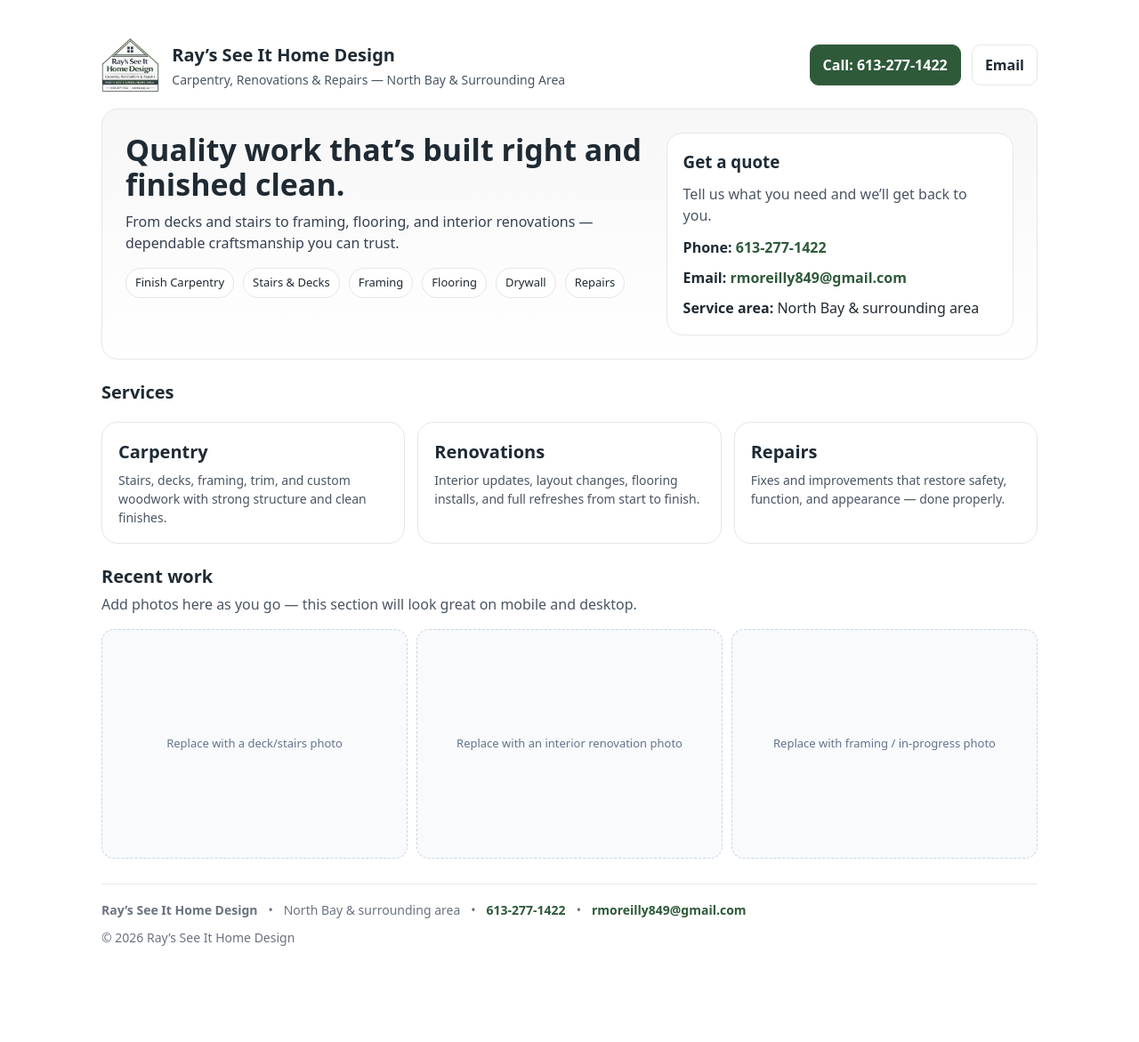
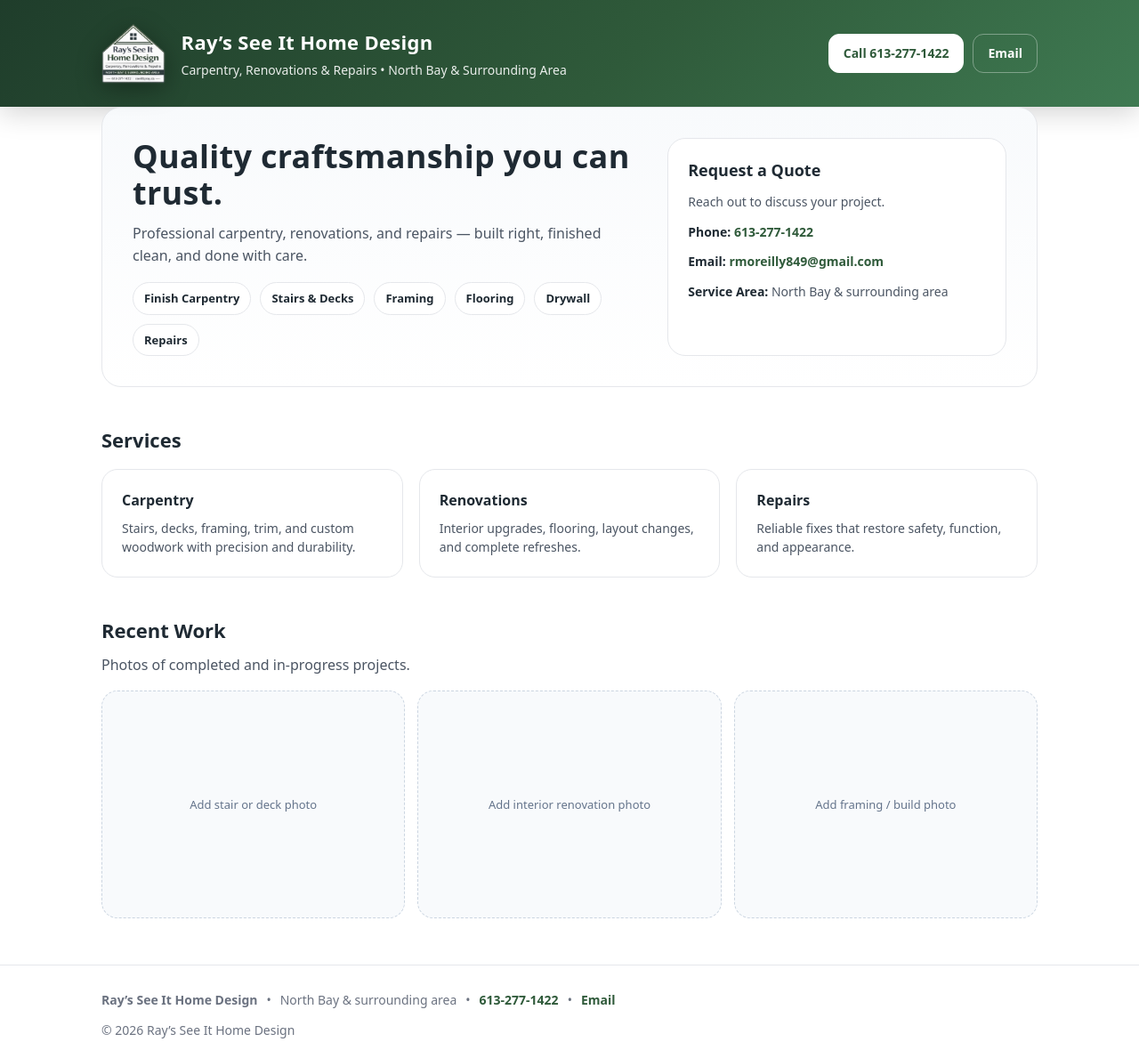
Before and after one commit to mepzz/seeitbyray, a plain HTML site: page index.html in a window 1280 px wide. Shown: the whole page at 89% size. Before the commit the page ends 1106 px from the top, so only its background shows below. Drawn offline with Linux system fonts and the light colour scheme.

Commit message:
Update index.html

```diff
--- a/index.html
+++ b/index.html
@@ -4,143 +4,304 @@
   <meta charset="utf-8" />
   <meta name="viewport" content="width=device-width,initial-scale=1" />
   <title>Ray’s See It Home Design | North Bay</title>
+
   <meta name="description" content="Carpentry, Renovations & Repairs in North Bay & surrounding area. Call 613-277-1422." />
+
   <style>
     :root{
+      --green-dark:#1f3d2b;
       --green:#2f5a3a;
-      --dark:#1f2a33;
-      --light:#f7f7f7;
-      --border:#e6e6e6;
+      --green-light:#3f7a52;
+      --text-dark:#1f2a33;
+      --text-muted:#4b5563;
+      --border:#e5e7eb;
+      --bg-light:#f8fafc;
     }
+
     *{box-sizing:border-box}
+
     body{
       margin:0;
-      font-family: system-ui, -apple-system, Segoe UI, Roboto, Arial, sans-serif;
-      color:var(--dark);
+      font-family: system-ui,-apple-system,Segoe UI,Roboto,Arial,sans-serif;
+      color:var(--text-dark);
       background:white;
-      line-height:1.5;
+      line-height:1.55;
     }
-    .wrap{max-width:1100px;margin:0 auto;padding:24px}
+
+    a{text-decoration:none}
+
+    .wrap{
+      max-width:1100px;
+      margin:0 auto;
+      padding:0 24px;
+    }
+
+    /* =====================
+       TOP PREMIUM HEADER
+    ====================== */
+    .topbar{
+      background: linear-gradient(
+        135deg,
+        var(--green-dark) 0%,
+        var(--green) 55%,
+        var(--green-light) 100%
+      );
+      box-shadow: 0 6px 30px rgba(0,0,0,0.18);
+    }
+
     header{
-      display:flex;align-items:center;justify-content:space-between;gap:18px;
-      padding:18px 0;
+      display:flex;
+      align-items:center;
+      justify-content:space-between;
+      gap:24px;
+      padding:26px 0;
     }
-    .brand{display:flex;align-items:center;gap:14px}
-    .brand img{height:62px;width:auto}
-    .brand h1{font-size:20px;margin:0}
-    .brand p{margin:2px 0 0;color:#4b5563;font-size:14px}
+
+    .brand{
+      display:flex;
+      align-items:center;
+      gap:18px;
+    }
+
+    .brand img{
+      height:68px;
+      width:auto;
+      filter: drop-shadow(0 6px 14px rgba(0,0,0,0.35));
+    }
+
+    .brand h1{
+      margin:0;
+      font-size:22px;
+      font-weight:700;
+      color:white;
+      letter-spacing:.3px;
+    }
+
+    .brand p{
+      margin:4px 0 0;
+      font-size:14px;
+      color:rgba(255,255,255,0.9);
+    }
+
+    .cta{
+      display:flex;
+      gap:10px;
+      flex-wrap:wrap;
+    }
+
     .cta a{
-      display:inline-block;
-      padding:10px 14px;
-      border-radius:10px;
-      text-decoration:none;
+      padding:10px 16px;
+      border-radius:12px;
+      font-weight:700;
+      font-size:14px;
+      border:1px solid rgba(255,255,255,0.35);
+      color:white;
+    }
+
+    .cta a.primary{
+      background:white;
+      color:var(--green);
+      border-color:white;
+    }
+
+    /* =====================
+       MAIN CONTENT
+    ====================== */
+    main{
+      padding:42px 0;
+    }
+
+    .hero{
+      background: linear-gradient(180deg, var(--bg-light), white);
       border:1px solid var(--border);
-      margin-left:8px;
-      font-weight:600;
-      color:var(--dark);
+      border-radius:22px;
+      padding:34px;
+      display:grid;
+      grid-template-columns:1.2fr 0.8fr;
+      gap:30px;
     }
-    .cta a.primary{
-      background:var(--green);
-      color:white;
-      border-color:var(--green);
+
+    .hero h2{
+      margin:0 0 12px;
+      font-size:36px;
+      line-height:1.15;
+      letter-spacing:.3px;
     }
-    .hero{
-      background:linear-gradient(180deg, var(--light), white);
-      border:1px solid var(--border);
-      border-radius:18px;
-      padding:26px;
-      display:grid;
-      grid-template-columns: 1.2fr 0.8fr;
-      gap:22px;
+
+    .hero .sub{
+      margin:0 0 18px;
+      font-size:16px;
+      color:var(--text-muted);
     }
-    .hero h2{margin:0 0 10px;font-size:34px;line-height:1.15}
-    .hero .sub{margin:0 0 16px;color:#374151;font-size:16px}
-    .badges{display:flex;flex-wrap:wrap;gap:10px;margin-top:8px}
+
+    .badges{
+      display:flex;
+      flex-wrap:wrap;
+      gap:10px;
+    }
+
     .badge{
+      padding:7px 12px;
       font-size:13px;
-      padding:6px 10px;
       border-radius:999px;
       border:1px solid var(--border);
       background:white;
+      font-weight:600;
     }
+
     .card{
       border:1px solid var(--border);
-      border-radius:18px;
-      padding:18px;
+      border-radius:20px;
+      padding:22px;
       background:white;
     }
-    .grid{
+
+    .card h3{
+      margin:0 0 10px;
+      font-size:18px;
+    }
+
+    .card p{
+      margin:0 0 12px;
+      color:var(--text-muted);
+      font-size:14px;
+    }
+
+    .card strong{
+      color:var(--text-dark);
+    }
+
+    .card a{
+      color:var(--green);
+      font-weight:800;
+    }
+
+    .section{
+      margin-top:42px;
+    }
+
+    .section h3{
+      font-size:22px;
+      margin:0 0 16px;
+    }
+
+    .services{
       display:grid;
-      grid-template-columns: repeat(3, 1fr);
-      gap:14px;
-      margin-top:18px;
+      grid-template-columns:repeat(3,1fr);
+      gap:18px;
     }
-    .grid .card h3{margin:0 0 6px}
-    .grid .card p{margin:0;color:#4b5563;font-size:14px}
-    .section{margin-top:22px}
-    .section h3{margin:0 0 10px;font-size:20px}
+
+    .service{
+      padding:22px;
+      border:1px solid var(--border);
+      border-radius:18px;
+      background:white;
+    }
+
+    .service h4{
+      margin:0 0 8px;
+      font-size:16px;
+    }
+
+    .service p{
+      margin:0;
+      font-size:14px;
+      color:var(--text-muted);
+    }
+
     .gallery{
       display:grid;
-      grid-template-columns: repeat(3, 1fr);
-      gap:10px;
+      grid-template-columns:repeat(3,1fr);
+      gap:14px;
     }
+
     .ph{
-      aspect-ratio: 4 / 3;
-      border-radius:14px;
+      aspect-ratio:4/3;
+      border-radius:18px;
       border:1px dashed #cbd5e1;
-      background: #f8fafc;
+      background:#f8fafc;
       display:flex;
       align-items:center;
       justify-content:center;
+      font-size:13px;
       color:#64748b;
-      font-size:13px;
       text-align:center;
       padding:10px;
     }
+
     footer{
-      margin-top:28px;
-      padding:18px 0;
+      margin-top:52px;
+      padding:28px 0;
       border-top:1px solid var(--border);
       color:#6b7280;
       font-size:14px;
     }
-    .contact{
-      display:flex;flex-wrap:wrap;gap:12px;align-items:center;
+
+    .footer-line{
+      display:flex;
+      flex-wrap:wrap;
+      gap:10px;
+      align-items:center;
     }
-    .contact a{color:var(--green);font-weight:700;text-decoration:none}
+
+    .footer-line a{
+      color:var(--green);
+      font-weight:700;
+    }
+
+    /* =====================
+       RESPONSIVE
+    ====================== */
     @media (max-width: 900px){
-      .hero{grid-template-columns:1fr}
-      .grid{grid-template-columns:1fr}
-      .gallery{grid-template-columns:1fr}
-      .cta a{margin-left:0;margin-top:8px}
-      header{flex-direction:column;align-items:flex-start}
+      header{
+        flex-direction:column;
+        align-items:flex-start;
+      }
+      .hero{
+        grid-template-columns:1fr;
+      }
+      .services,
+      .gallery{
+        grid-template-columns:1fr;
+      }
+      .brand img{
+        height:60px;
+      }
     }
   </style>
 </head>
+
 <body>
+
+  <!-- TOP HEADER -->
+  <div class="topbar">
     <div class="wrap">
       <header>
         <div class="brand">
-        <!-- Replace logo.png with your actual logo filename -->
-        <img src="logo.png" alt="Ray’s See It Home Design logo" onerror="this.style.display='none'">
+          <img src="logo.png" alt="Ray’s See It Home Design logo">
           <div>
             <h1>Ray’s See It Home Design</h1>
-          <p>Carpentry, Renovations & Repairs — North Bay & Surrounding Area</p>
+            <p>Carpentry, Renovations & Repairs • North Bay & Surrounding Area</p>
           </div>
         </div>
+
         <div class="cta">
-        <a class="primary" href="tel:6132771422">Call: 613-277-1422</a>
+          <a class="primary" href="tel:6132771422">Call 613-277-1422</a>
           <a href="mailto:rmoreilly849@gmail.com">Email</a>
         </div>
       </header>
+    </div>
+  </div>
 
-    <main>
+  <!-- MAIN CONTENT -->
+  <main class="wrap">
+
     <section class="hero">
       <div>
-          <h2>Quality work that’s built right and finished clean.</h2>
+        <h2>Quality craftsmanship you can trust.</h2>
         <p class="sub">
-            From decks and stairs to framing, flooring, and interior renovations — dependable craftsmanship
-            you can trust.
+          Professional carpentry, renovations, and repairs — built right, finished clean,
+          and done with care.
         </p>
 
         <div class="badges">
@@ -154,61 +315,68 @@
       </div>
 
       <div class="card">
-          <h3 style="margin:0 0 10px;">Get a quote</h3>
-          <p style="margin:0 0 12px;color:#4b5563;">
-            Tell us what you need and we’ll get back to you.
-          </p>
-          <p style="margin:0 0 10px;"><strong>Phone:</strong> <a href="tel:6132771422" style="color:var(--green);text-decoration:none;font-weight:800;">613-277-1422</a></p>
-          <p style="margin:0 0 10px;"><strong>Email:</strong> <a href="mailto:rmoreilly849@gmail.com" style="color:var(--green);text-decoration:none;font-weight:800;">rmoreilly849@gmail.com</a></p>
-          <p style="margin:0;"><strong>Service area:</strong> North Bay & surrounding area</p>
+        <h3>Request a Quote</h3>
+        <p>Reach out to discuss your project.</p>
+
+        <p><strong>Phone:</strong> <a href="tel:6132771422">613-277-1422</a></p>
+        <p><strong>Email:</strong> <a href="mailto:rmoreilly849@gmail.com">rmoreilly849@gmail.com</a></p>
+        <p><strong>Service Area:</strong> North Bay & surrounding area</p>
       </div>
     </section>
 
     <section class="section">
       <h3>Services</h3>
-        <div class="grid">
-          <div class="card">
-            <h3>Carpentry</h3>
-            <p>Stairs, decks, framing, trim, and custom woodwork with strong structure and clean finishes.</p>
+      <div class="services">
+        <div class="service">
+          <h4>Carpentry</h4>
+          <p>Stairs, decks, framing, trim, and custom woodwork with precision and durability.</p>
         </div>
-          <div class="card">
-            <h3>Renovations</h3>
-            <p>Interior updates, layout changes, flooring installs, and full refreshes from start to finish.</p>
+        <div class="service">
+          <h4>Renovations</h4>
+          <p>Interior upgrades, flooring, layout changes, and complete refreshes.</p>
         </div>
-          <div class="card">
-            <h3>Repairs</h3>
-            <p>Fixes and improvements that restore safety, function, and appearance — done properly.</p>
+        <div class="service">
+          <h4>Repairs</h4>
+          <p>Reliable fixes that restore safety, function, and appearance.</p>
         </div>
       </div>
     </section>
 
     <section class="section">
-        <h3>Recent work</h3>
-        <p style="margin-top:-6px;color:#4b5563;">Add photos here as you go — this section will look great on mobile and desktop.</p>
+      <h3>Recent Work</h3>
+      <p style="color:var(--text-muted);margin-top:-6px;">
+        Photos of completed and in-progress projects.
+      </p>
       <div class="gallery">
-          <div class="ph">Replace with a deck/stairs photo</div>
-          <div class="ph">Replace with an interior renovation photo</div>
-          <div class="ph">Replace with framing / in-progress photo</div>
+        <div class="ph">Add stair or deck photo</div>
+        <div class="ph">Add interior renovation photo</div>
+        <div class="ph">Add framing / build photo</div>
       </div>
     </section>
+
   </main>
 
+  <!-- FOOTER -->
   <footer>
-      <div class="contact">
-        <span><strong>Ray’s See It Home Design</strong></span>
+    <div class="wrap">
+      <div class="footer-line">
+        <strong>Ray’s See It Home Design</strong>
         <span>•</span>
         <span>North Bay & surrounding area</span>
         <span>•</span>
         <a href="tel:6132771422">613-277-1422</a>
         <span>•</span>
-        <a href="mailto:rmoreilly849@gmail.com">rmoreilly849@gmail.com</a>
+        <a href="mailto:rmoreilly849@gmail.com">Email</a>
       </div>
-      <div style="margin-top:10px;">© <span id="y"></span> Ray’s See It Home Design</div>
+      <div style="margin-top:12px;">
+        © <span id="year"></span> Ray’s See It Home Design
+      </div>
+    </div>
   </footer>
-  </div>
 
   <script>
-    document.getElementById("y").textContent = new Date().getFullYear();
+    document.getElementById("year").textContent = new Date().getFullYear();
   </script>
+
 </body>
 </html>
```
Lines whose indentation alone changed are shown as unchanged.
